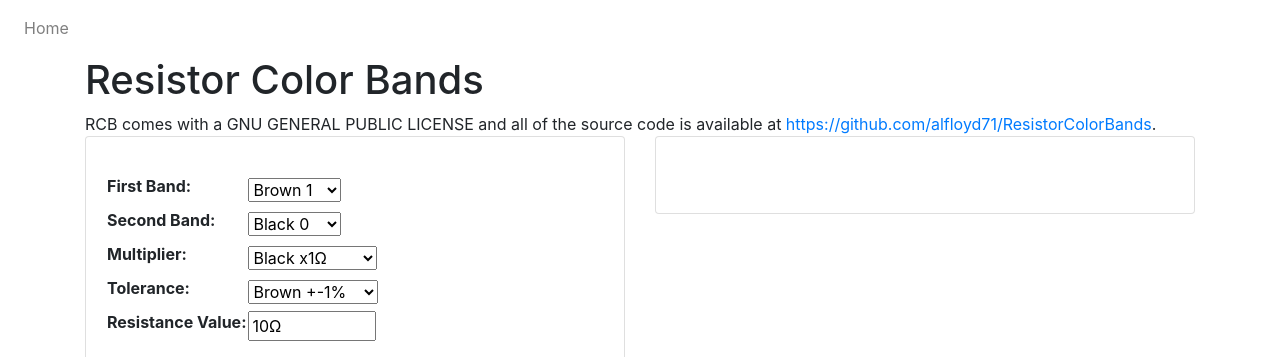
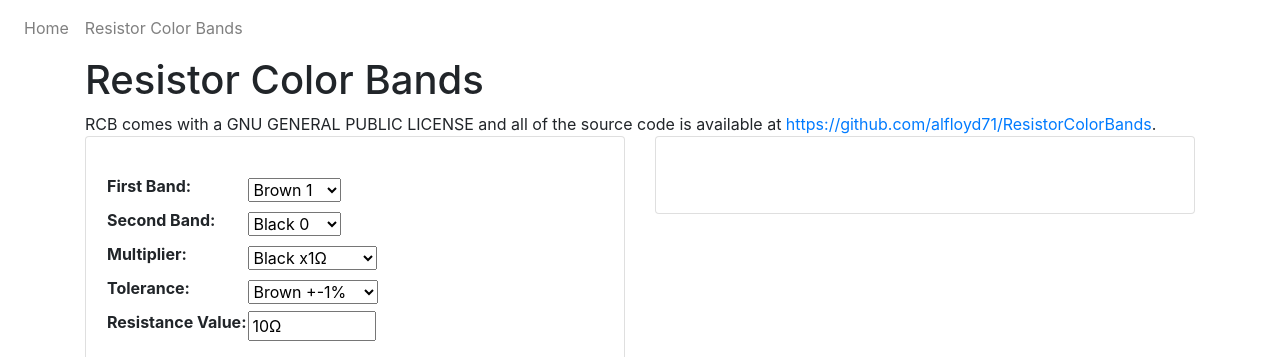
Before and after one commit to alfloyd71/ResistorColorBands, a Django app: template rcb/templates/rcb/index.html in a window 1280 px wide. Shown: the top 357 px of the page. Run offline with Django 3.2, Linux system fonts and the light colour scheme; the template is opened without the code that fills it: most values are stand-ins (such as "Sample title", 1, 10 or a date in 2020); some libraries are stand-ins or nearby versions.

Commit message:
modified base-rcb.html file

```diff
--- a/rcb/templates/rcb/base-rcb.html
+++ b/rcb/templates/rcb/base-rcb.html
@@ -69,7 +69,10 @@ a{
 
     <ul class="navbar-nav">
       <li class="nav-item">
-        <a class="nav-link" href="{% url 'getResistorColorCodes' %}">Home</a>
+        <a class="nav-link" href="/">Home</a>
+      </li>
+      <li class="nav-item">
+        <a class="nav-link" href="{% url 'getResistorColorCodes' %}">Resistor Color Bands</a>
       </li>
 
 
```
